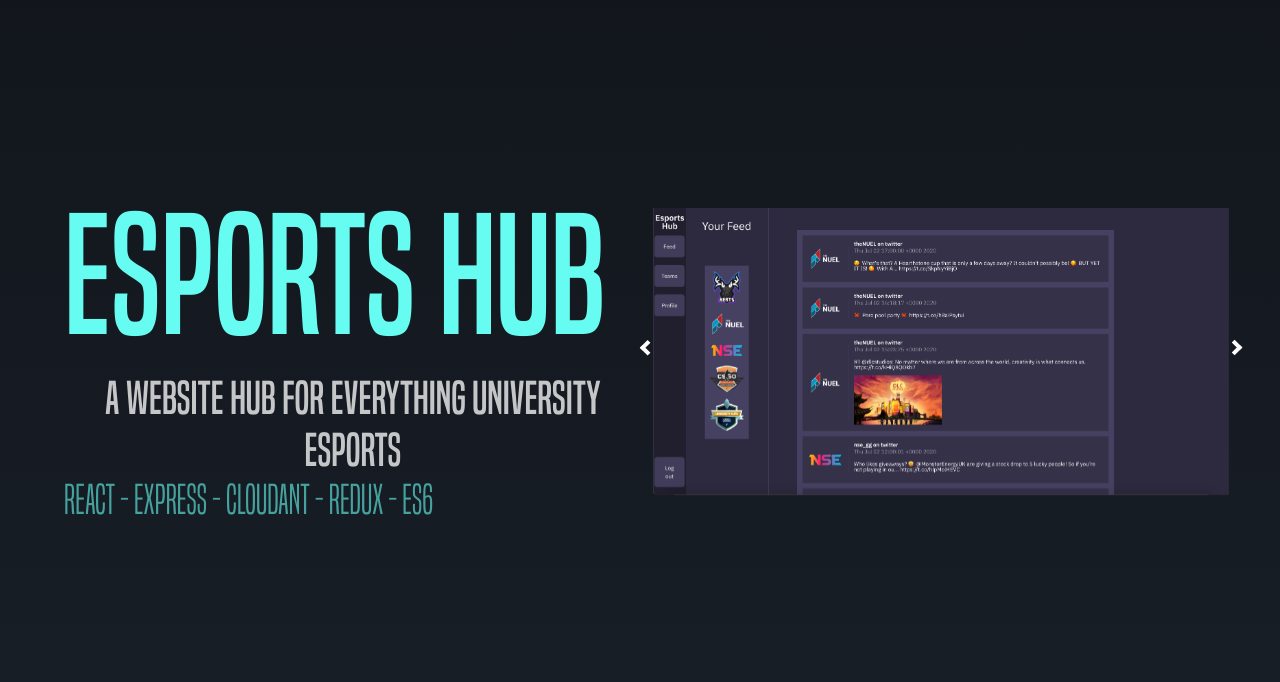
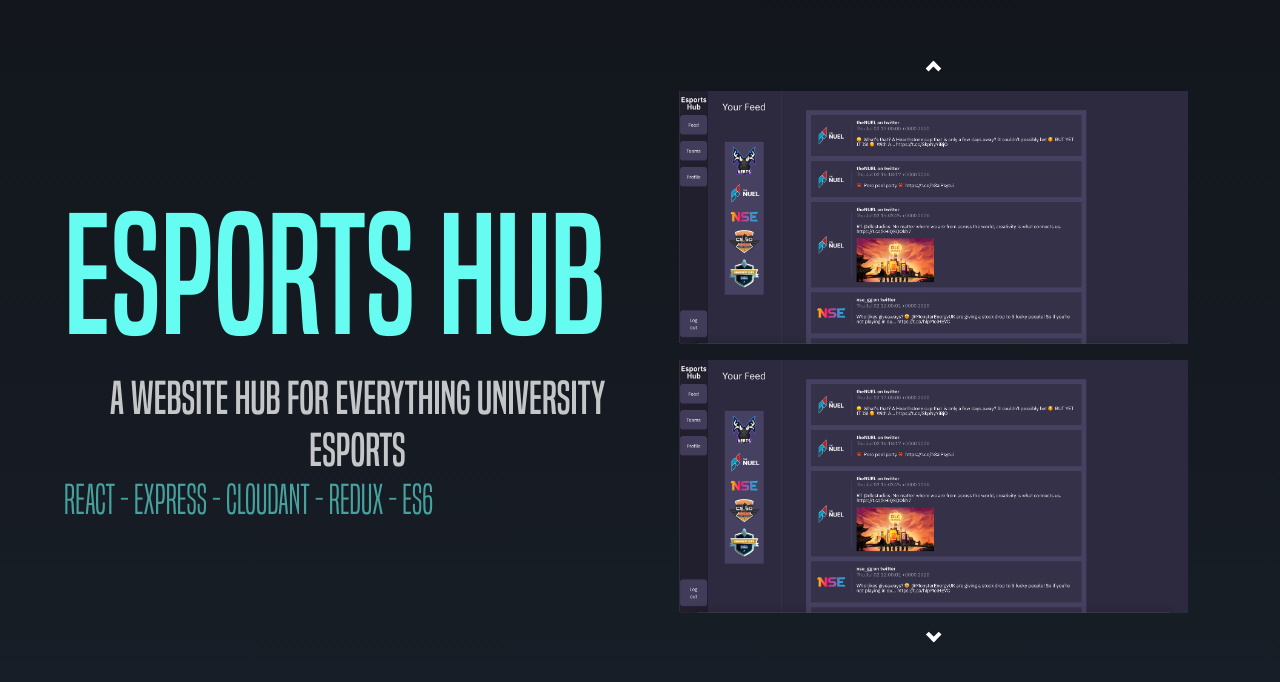
Before and after one commit to stefan-cooper/portfolio, a React (Create React App) app: page / in a window 1280 px wide. Shown: the part 848-1530 px from the top of the page. Built offline with nearby package versions, Linux system fonts and the light colour scheme.

Commit message:
Restyled to display two images at once

```diff
--- a/src/App.js
+++ b/src/App.js
@@ -20,9 +20,12 @@ class App extends Component {
               <div className='portfolio-1-sub'>A website hub for everything university esports</div>
               <div className='portfolio-1-tert'>REACT - EXPRESS - CLOUDANT - REDUX - ES6 </div>
             </div>
-            <span className='center chevron left'></span>
-            <img className='portfolio-1-images' src={require("./test.png")}></img>
-            <span className='space-right center chevron right'></span>
+            <div className='portfolio-1-images-div'>
+              <span className='center chevron up'></span>
+              <img className='portfolio-1-images' src={require("./test.png")}></img>
+              <img className='portfolio-1-images' src={require("./test.png")}></img>
+              <span className='center chevron down'></span>
+            </div>
           </Zoom>
         </div>
         <div className="paperclicker">
--- a/src/App.scss
+++ b/src/App.scss
@@ -84,7 +84,6 @@ $colour-5: #45A29E;
   margin-left: 5%;
   display: flex;
   flex-direction: column;
-  color: white;
   align-items: flex-start;
   justify-content: center;
 }
@@ -107,10 +106,20 @@ $colour-5: #45A29E;
   font-size: 5vh;
 }
 
+.portfolio-1-images-div {
+  margin-right: 5%;
+  display: flex;
+  flex-direction: column;
+  align-items: flex-end;
+  justify-content: center;
+  width: 45%;
+}
+
 .portfolio-1-images {
   align-self: center;
-  width: 45%;
+  width: 90%;
   height: auto;
+  margin: 0.5rem;
 }
 
 .portfolio-2-title {
@@ -138,10 +147,6 @@ $colour-5: #45A29E;
   align-self: center;
 }
 
-.space-right {
-  margin-right: 5vh;
-}
-
 .chevron::before {
   border-style: solid;
   border-width: 0.25em 0.25em 0 0;
@@ -153,6 +158,7 @@ $colour-5: #45A29E;
   width: 0.45em;
   cursor: pointer;
   color: white;
+  margin: 0.5rem;
 }
 
 .chevron.left:before {
@@ -164,3 +170,13 @@ $colour-5: #45A29E;
   left: 0;
   transform: rotate(45deg);
 }
+
+.chevron.up:before {
+  left: 0.25em;
+  transform: rotate(-45deg);
+}
+
+.chevron.down:before {
+  left: 0;
+  transform: rotate(135deg);
+}
```
